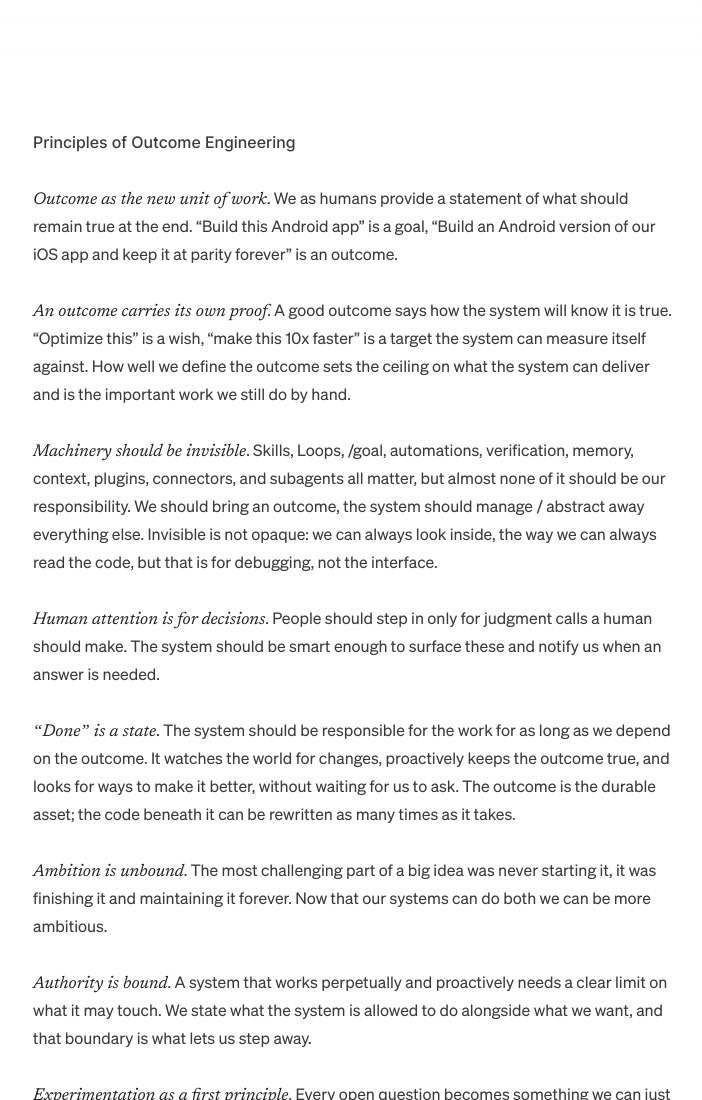
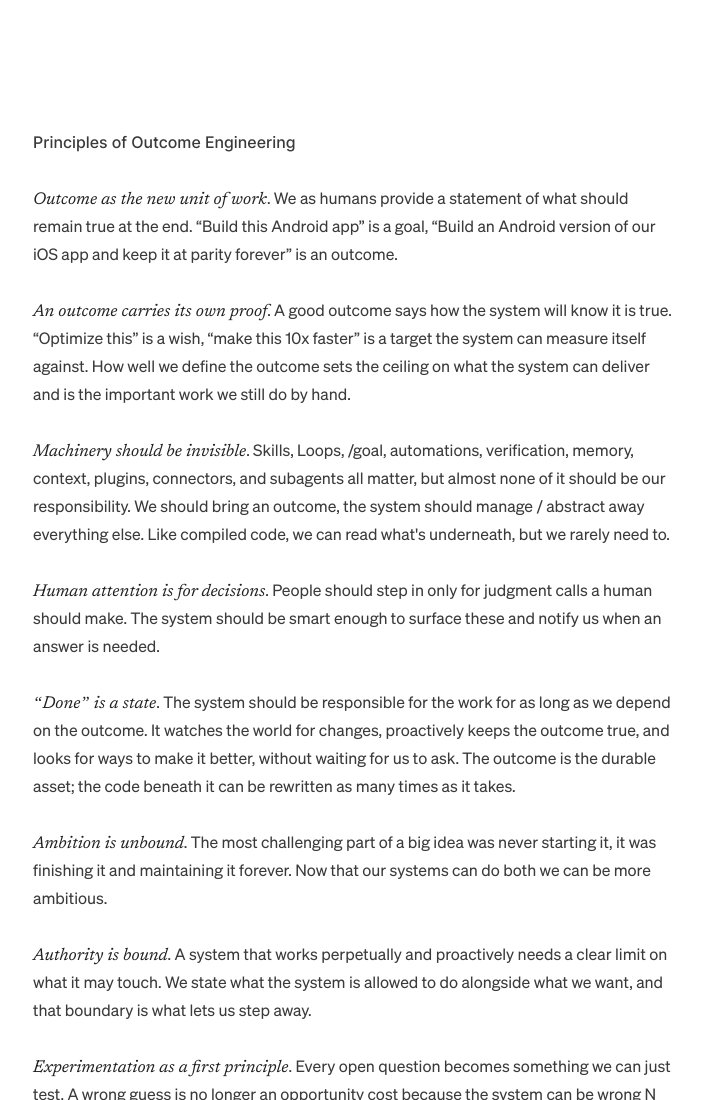
Before and after one commit to dabit3/outcome-engineering, a plain HTML site: page index.html in a window 1280 px wide. Shown: the top 1100 px of the page, without its empty margins (287-989 px from the left). Drawn offline with Linux system fonts and the light colour scheme.

Commit message:
Reword invisible-machinery closing sentence (#8)
Co-authored-by: Devin AI <158243242+devin-ai-integration[bot]@users.noreply.github.com>

```diff
--- a/index.html
+++ b/index.html
@@ -26,7 +26,7 @@
 <h1 basics-heading level="1" data-animate basics-text>Principles of Outcome Engineering</h1>
 <p style="--stagger:1" data-animate basics-text><em>Outcome as the new unit of work</em>. We as humans provide a statement of what should remain true at the end. “Build this Android app” is a goal, “Build an Android version of our iOS app and keep it at parity forever” is an outcome.</p>
 <p style="--stagger:2" data-animate basics-text><em>An outcome carries its own proof</em>. A good outcome says how the system will know it is true. “Optimize this” is a wish, “make this 10x faster” is a target the system can measure itself against. How well we define the outcome sets the ceiling on what the system can deliver and is the important work we still do by hand.</p>
-<p style="--stagger:3" data-animate basics-text><em>Machinery should be invisible</em>. Skills, Loops, /goal, automations, verification, memory, context, plugins, connectors, and subagents all matter, but almost none of it should be our responsibility. We should bring an outcome, the system should manage / abstract away everything else. Invisible is not opaque: we can always look inside, the way we can always read the code, but that is for debugging, not the interface.</p>
+<p style="--stagger:3" data-animate basics-text><em>Machinery should be invisible</em>. Skills, Loops, /goal, automations, verification, memory, context, plugins, connectors, and subagents all matter, but almost none of it should be our responsibility. We should bring an outcome, the system should manage / abstract away everything else. Like compiled code, we can read what's underneath, but we rarely need to.</p>
 <p style="--stagger:4" data-animate basics-text><em>Human attention is for decisions</em>. People should step in only for judgment calls a human should make. The system should be smart enough to surface these and notify us when an answer is needed.</p>
 <p style="--stagger:5" data-animate basics-text><em>“Done” is a state</em>. The system should be responsible for the work for as long as we depend on the outcome. It watches the world for changes, proactively keeps the outcome true, and looks for ways to make it better, without waiting for us to ask. The outcome is the durable asset; the code beneath it can be rewritten as many times as it takes.</p>
 <p style="--stagger:6" data-animate basics-text><em>Ambition is unbound</em>. The most challenging part of a big idea was never starting it, it was finishing it and maintaining it forever. Now that our systems can do both we can be more ambitious.</p>
```
Also changed, not shown: 1 other file.
